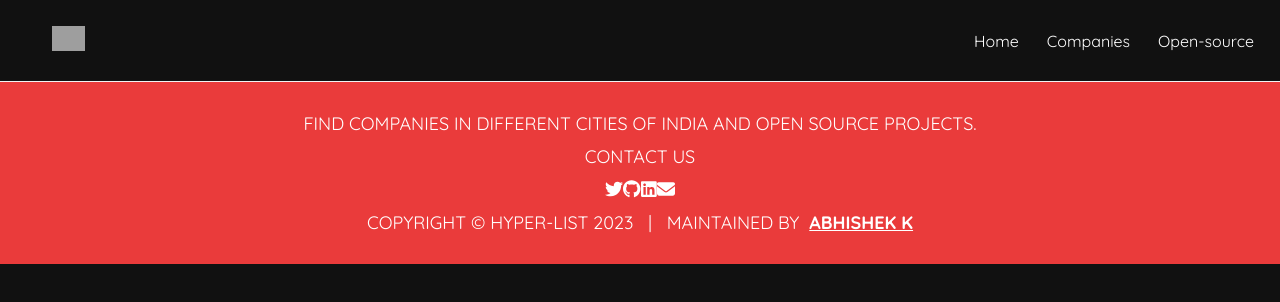
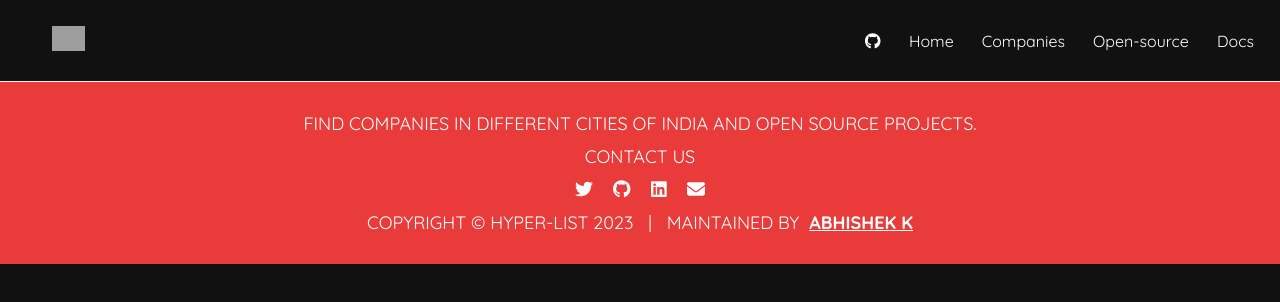
Before and after one commit to bobbyy16/Hyper-List, a React (Vite) app: page / in a window 1280 px wide. Shown: the top 302 px of the page. Built offline with nearby package versions, Linux system fonts and the light colour scheme; grey boxes are pictures that could not be loaded.

Commit message:
started designing home page

```diff
--- a/src/App.jsx
+++ b/src/App.jsx
@@ -1,4 +1,5 @@
 import Footer from './components/Footer'
+import Home from './components/Home'
 import Navbar from './components/Navbar'
 import './index.css'
 function App() {
@@ -6,6 +7,7 @@
   return (
     <>
       <Navbar/>
+      <Home/>
       <Footer/>
     </>
   )
--- a/src/components/Footer.jsx
+++ b/src/components/Footer.jsx
@@ -14,16 +14,16 @@
         Find companies in different cities Of India and Open source projects.
         <div className="footer-contact">Contact us</div>
         <div className="footer-icons">
-          <a href="https://twitter.com/bobsstwt">
+          <a className='footer-icons-items' href="https://twitter.com/bobsstwt">
             <FontAwesomeIcon icon={faTwitter} />
           </a>
-          <a href="https://github.com/bobbyy16">
+          <a className='footer-icons-items' href="https://github.com/bobbyy16">
             <FontAwesomeIcon icon={faGithub} />
           </a>
-          <a href="https://www.linkedin.com/in/abhishek-k-7597771ba/">
+          <a className='footer-icons-items' href="https://www.linkedin.com/in/abhishek-k-7597771ba/">
             <FontAwesomeIcon icon={faLinkedin} />
           </a>
-          <a href="mailto:info@example.com">
+          <a className='footer-icons-items' href="mailto:info@example.com">
             <FontAwesomeIcon icon={faEnvelope} />
           </a>
         </div>
--- /dev/null
+++ b/src/components/Home.jsx
@@ -0,0 +1,11 @@
+import React from 'react'
+
+function Home() {
+  return (
+    <div>
+
+    </div>
+  )
+}
+
+export default Home
--- a/src/components/Navbar.jsx
+++ b/src/components/Navbar.jsx
@@ -1,4 +1,7 @@
 import React from 'react'
+import { FontAwesomeIcon } from '@fortawesome/react-fontawesome';
+import { faGithub } from '@fortawesome/free-brands-svg-icons';
+
 export default function Navbar() {
   return (
     <div>
@@ -7,9 +10,13 @@
         <img src='https://www.linkpicture.com/q/HL.png' className='logo' alt='image' />
       </a>
       <div className="links">
+      <a href="https://github.com/bobbyy16/Hyper-List">
+            <FontAwesomeIcon icon={faGithub} />
+          </a>
         <a href="/">Home</a>
         <a href="/companies">Companies</a>
         <a href="/open-source">Open-source</a>
+        <a href="/docs">Docs</a>
       </div>
       </nav>
     </div>
```
